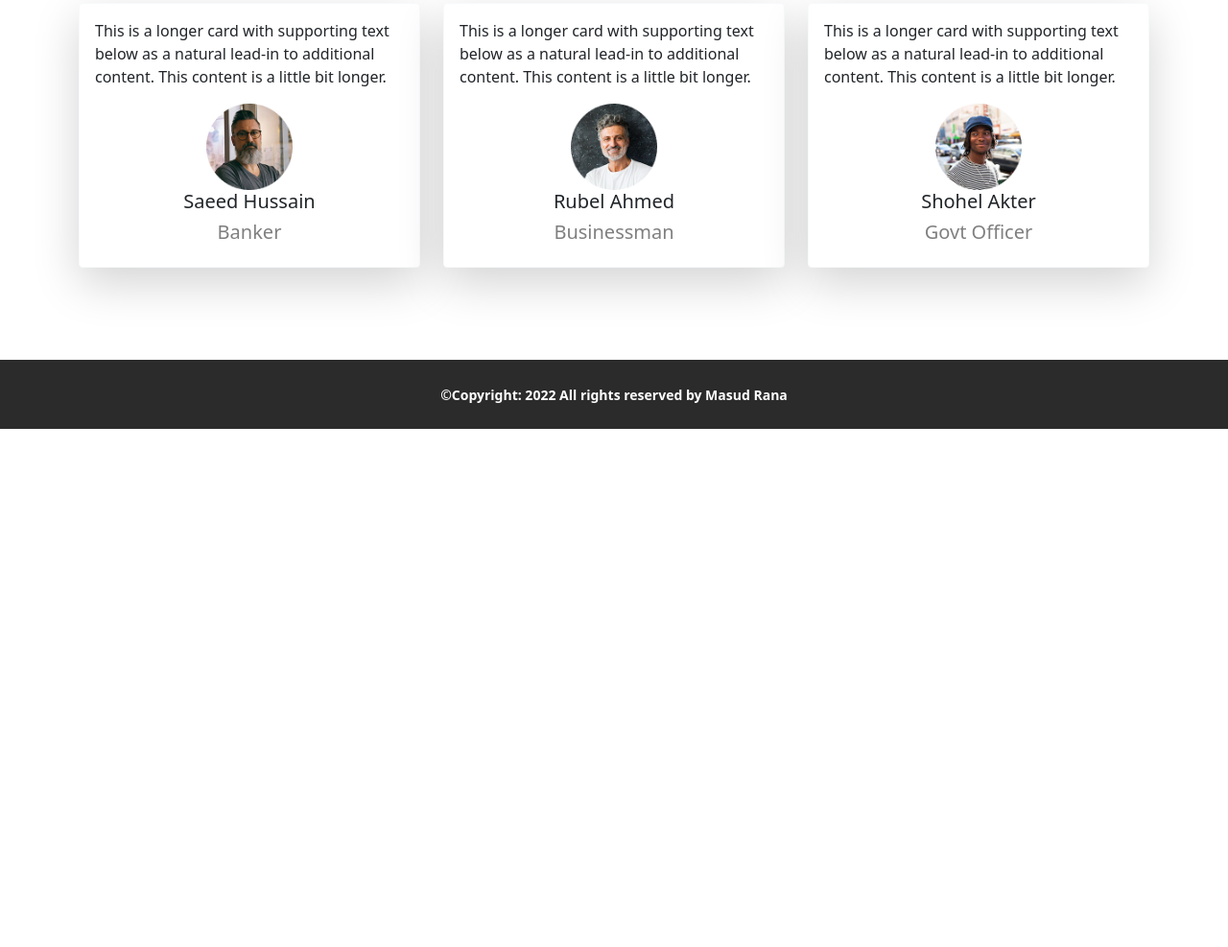
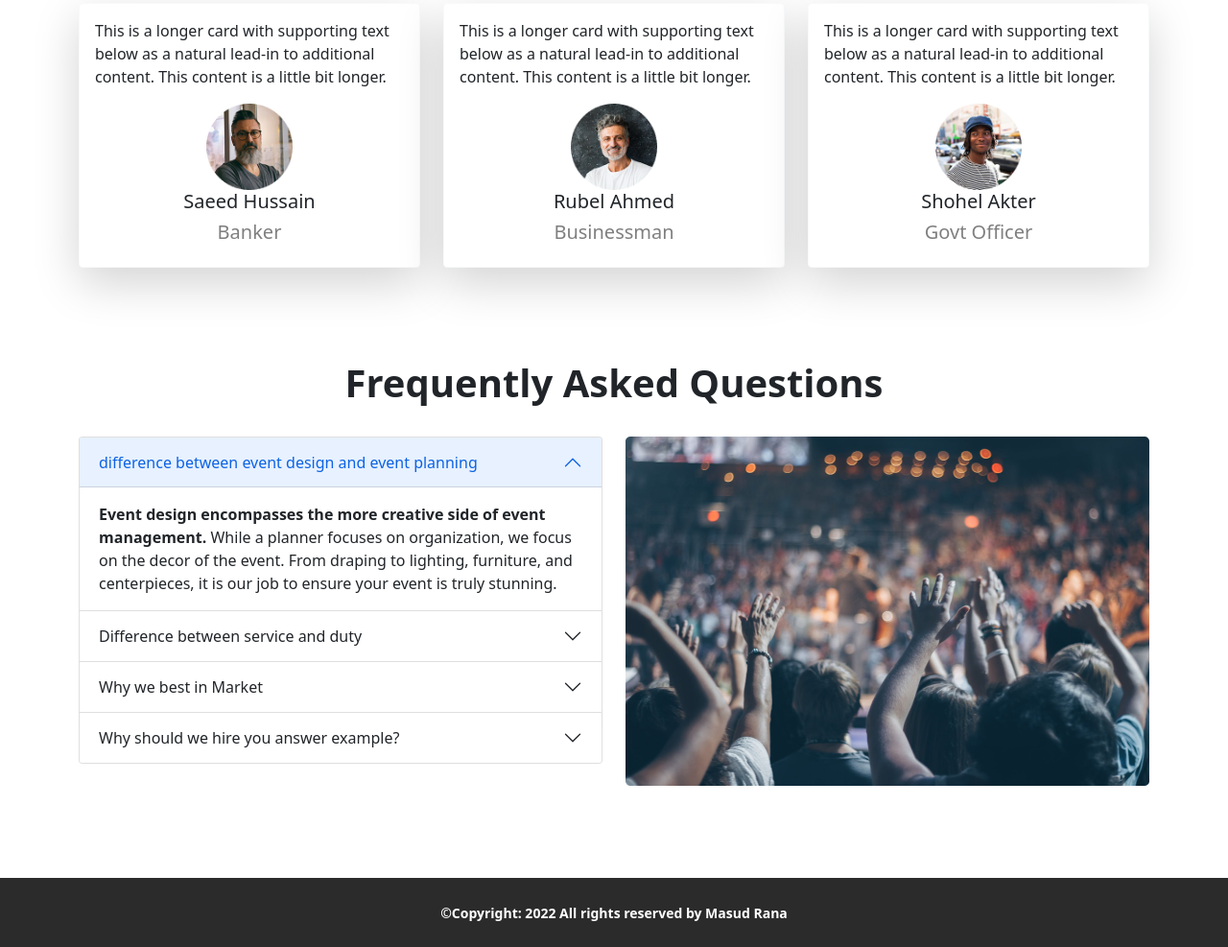
Before and after one commit to masud1989/conventio-center, a plain HTML site: page index.html in a window 1280 px wide. Shown: the part 1781-2768 px from the top of the page at 96% size. Before the commit the page ends 2228 px from the top, so only its background shows below. Drawn offline with nearby package versions, Linux system fonts and the light colour scheme.

Commit message:
up-to-faq

```diff
--- a/index.html
+++ b/index.html
@@ -281,7 +281,71 @@
   </div>
 </section>
 <!-- =====================================End Of Client Review===============================  -->
+<section class="faq h-100 py-5">
+  <h1 class="fw-bold text-center  p-10">Frequently Asked Questions</h1><br>
+  <div class="container">
+    <div class="row">
+      <div class="col-lg-6">
+        <div class="accordion" id="accordionExample">
+          <div class="accordion-item">
+            <h2 class="accordion-header" id="headingOne">
+              <button class="accordion-button" type="button" data-bs-toggle="collapse" data-bs-target="#collapseOne" aria-expanded="true" aria-controls="collapseOne">
+                difference between event design and event planning
+              </button>
+            </h2>
+            <div id="collapseOne" class="accordion-collapse collapse show" aria-labelledby="headingOne" data-bs-parent="#accordionExample">
+              <div class="accordion-body">
+                <strong>Event design encompasses the more creative side of event management.</strong> While a planner focuses on organization, we focus on the decor of the event. From draping to lighting, furniture, and centerpieces, it is our job to ensure your event is truly stunning.
+              </div>
+            </div>
+          </div>
+          <div class="accordion-item">
+            <h2 class="accordion-header" id="headingTwo">
+              <button class="accordion-button collapsed" type="button" data-bs-toggle="collapse" data-bs-target="#collapseTwo" aria-expanded="false" aria-controls="collapseTwo">
+                Difference between service and duty
+              </button>
+            </h2>
+            <div id="collapseTwo" class="accordion-collapse collapse" aria-labelledby="headingTwo" data-bs-parent="#accordionExample">
+              <div class="accordion-body">
+                <strong>As nouns the difference between service and duty</strong> As nouns the difference between service and duty
+                is that service is an act of being of assistance to someone or service can be service tree while duty is that which one is morally or legally obligated to do.
+              </div>
+            </div>
+          </div>
+          <div class="accordion-item">
+            <h2 class="accordion-header" id="headingThree">
+              <button class="accordion-button collapsed" type="button" data-bs-toggle="collapse" data-bs-target="#collapseThree" aria-expanded="false" aria-controls="collapseThree">
+               Why we best in Market
+              </button>
+            </h2>
+            <div id="collapseThree" class="accordion-collapse collapse" aria-labelledby="headingThree" data-bs-parent="#accordionExample">
+              <div class="accordion-body">
+                <strong>Its very very simple.We have 200 Staffs</strong>  We have acquired relevant skills and experience</strong> which I shall bring to your organization. I have also worked tirelessly on my communication abilities and teamwork skills, which I will put to use in my future career, which would be in your organization if I am selected for the position.
+              </div>
+            </div>
+          </div>
 
+          <div class="accordion-item">
+            <h2 class="accordion-header" id="headingThree">
+              <button class="accordion-button collapsed" type="button" data-bs-toggle="collapse" data-bs-target="#collapseThree" aria-expanded="false" aria-controls="collapseThree">
+                Why should we hire you answer example?
+              </button>
+            </h2>
+            <div id="collapseThree" class="accordion-collapse collapse" aria-labelledby="headingThree" data-bs-parent="#accordionExample">
+              <div class="accordion-body">
+                <strong>“Over the years, We have acquired relevant skills and experience</strong> which I shall bring to your organization. I have also worked tirelessly on my communication abilities and teamwork skills, which I will put to use in my future career, which would be in your organization if I am selected for the position.
+              </div>
+            </div>
+          </div>
+        </div>
+      </div>
+      <div class="col-lg-6">
+        <img src="images/people.png" alt="">
+      </div>
+    </div>
+  </div>
+
+</section>
 
 <!-- =======================================ALL SECTIONS END==========================================  -->
 <footer class="text-center py-4 mt-5" style="background-color:#2c2b2b; color: WHITE;" >
```
